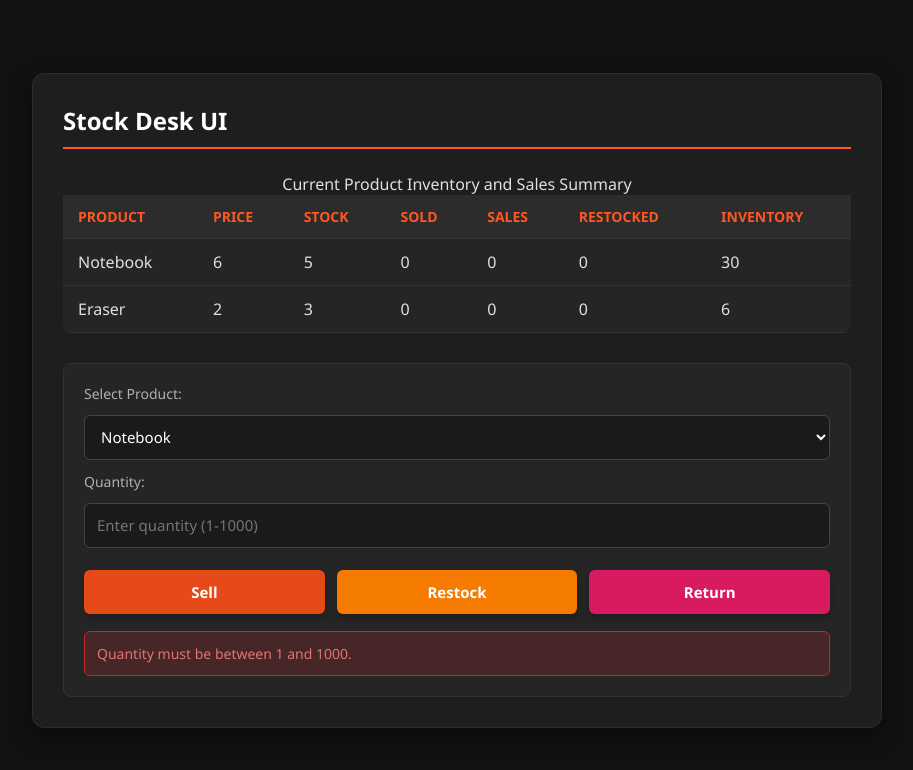
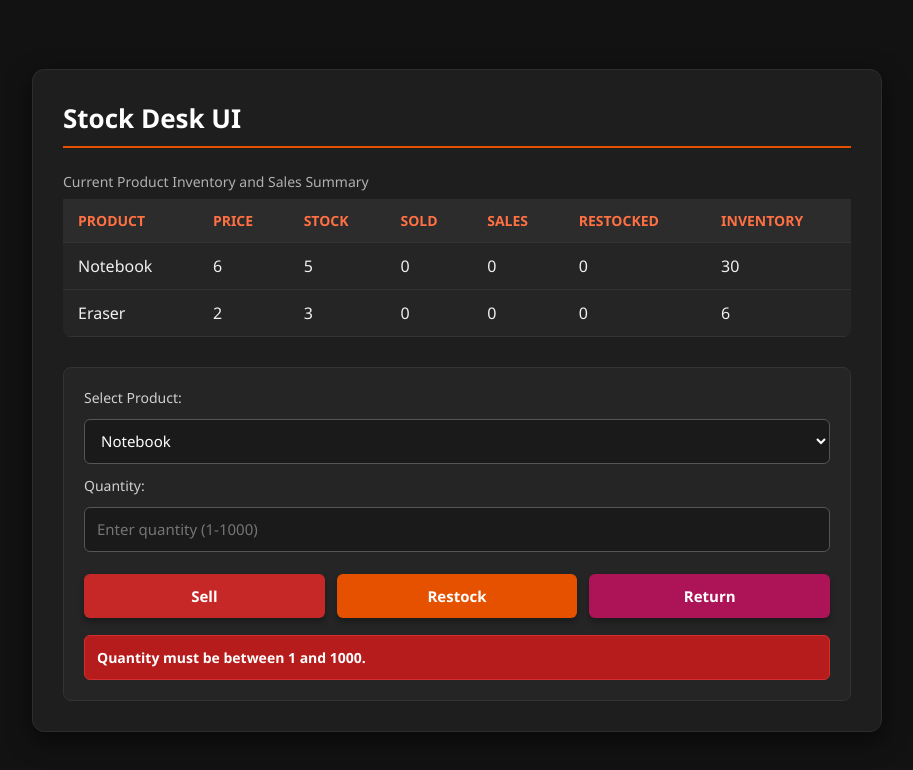
Before and after one commit to barakatdareen2003-eng/learning-jouranal, a plain HTML site: page day9/index.html in a window 1280 px wide. Both pictures are taken after a click on the button "Sell". Shown: the whole page, without its empty margins (183-1096 px from the left). Drawn offline with Linux system fonts and the light colour scheme.

Commit message:
Refactor styles in styles.css for improved design

```diff
--- a/day9/styles.css
+++ b/day9/styles.css
@@ -7,7 +7,7 @@
 
 body {
     background-color: #121212;
-    color: #e0e0e0;
+    color: #f0f0f0;
     display: flex;
     justify-content: center;
     align-items: center;
@@ -21,15 +21,15 @@ body {
     background: #1e1e1e;
     padding: 30px;
     border-radius: 12px;
-    box-shadow: 0 8px 24px rgba(0, 0, 0, 0.5);
+    box-shadow: 0 8px 24px rgba(0, 0, 0, 0.6);
     border: 1px solid #2d2d2d;
 }
 
 h1 {
     color: #ffffff;
     margin-bottom: 24px;
-    font-size: 24px;
-    border-bottom: 2px solid #ff5722;
+    font-size: 26px;
+    border-bottom: 2px solid #e65100;
     padding-bottom: 10px;
 }
 
@@ -43,6 +43,14 @@ table {
     overflow: hidden;
 }
 
+caption {
+    font-size: 14px;
+    color: #b0b0b0;
+    text-align: left;
+    margin-bottom: 8px;
+    font-weight: 500;
+}
+
 th, td {
     padding: 12px 15px;
     text-align: left;
@@ -51,7 +59,7 @@ th, td {
 
 th {
     background-color: #2c2c2c;
-    color: #ff5722;
+    color: #ff7043;
     font-weight: 600;
     font-size: 14px;
     text-transform: uppercase;
@@ -61,7 +69,7 @@ tr:hover {
     background-color: #2a2a2a;
 }
 
-/* Controls Section */
+/* Controls Form Section */
 .controls-section {
     display: flex;
     flex-direction: column;
@@ -74,29 +82,30 @@ tr:hover {
 
 label {
     font-size: 14px;
-    color: #b0b0b0;
+    color: #d0d0d0;
     font-weight: 500;
 }
 
-/* Equalizing Select and Input Boxes */
+/* Input Fields Equal Alignment */
 select, input[type="number"] {
     width: 100%;
     height: 45px;
     padding: 0 12px;
     background-color: #1a1a1a;
-    border: 1px solid #444;
+    border: 1px solid #555;
     color: #ffffff;
     border-radius: 6px;
     font-size: 15px;
     outline: none;
-    transition: border-color 0.2s;
+    transition: border-color 0.2s, box-shadow 0.2s;
 }
 
 select:focus, input[type="number"]:focus {
-    border-color: #ff5722;
+    border-color: #ff7043;
+    box-shadow: 0 0 0 2px rgba(255, 112, 67, 0.4);
 }
 
-/* Button Group Styling */
+/* Button Group & High-Contrast Colors (> 4.5:1) */
 .button-group {
     display: grid;
     grid-template-columns: repeat(3, 1fr);
@@ -107,62 +116,67 @@ select:focus, input[type="number"]:focus {
 button {
     padding: 12px 20px;
     font-size: 15px;
-    font-weight: 600;
+    font-weight: 700;
     border: none;
     border-radius: 6px;
     cursor: pointer;
     color: #ffffff;
     transition: all 0.2s ease-in-out;
-    box-shadow: 0 4px 6px rgba(0,0,0,0.2);
+    box-shadow: 0 4px 6px rgba(0,0,0,0.3);
+}
+
+button:focus-visible {
+    outline: 3px solid #ffffff;
+    outline-offset: 2px;
 }
 
 #sellBtn {
-    background-color: #e64a19;
+    background-color: #c62828; /* High contrast red */
 }
 
 #sellBtn:hover {
-    background-color: #f4511e;
+    background-color: #b71c1c;
     transform: translateY(-2px);
 }
 
 #restockBtn {
-    background-color: #f57c00;
+    background-color: #e65100; /* High contrast orange/brown */
 }
 
 #restockBtn:hover {
-    background-color: #fb8c00;
+    background-color: #ef6c00;
     transform: translateY(-2px);
 }
 
 #returnBtn {
-    background-color: #d81b60;
+    background-color: #ad1457; /* High contrast magenta/pink */
 }
 
 #returnBtn:hover {
-    background-color: #e91e63;
+    background-color: #880e4f;
     transform: translateY(-2px);
 }
 
-/* Message Box */
+/* Accessible Message Box */
 .message-box {
     margin-top: 5px;
     padding: 12px;
     border-radius: 6px;
     font-size: 14px;
-    font-weight: 500;
+    font-weight: 600;
     display: none;
 }
 
 .message-box.success {
-    background-color: rgba(46, 125, 50, 0.2);
+    background-color: #1b5e20;
     border: 1px solid #2e7d32;
-    color: #81c784;
+    color: #ffffff;
     display: block;
 }
 
 .message-box.error {
-    background-color: rgba(198, 40, 40, 0.2);
-    border: 1px solid #c62828;
-    color: #e57373;
+    background-color: #b71c1c;
+    border: 1px solid #d32f2f;
+    color: #ffffff;
     display: block;
 }
```
